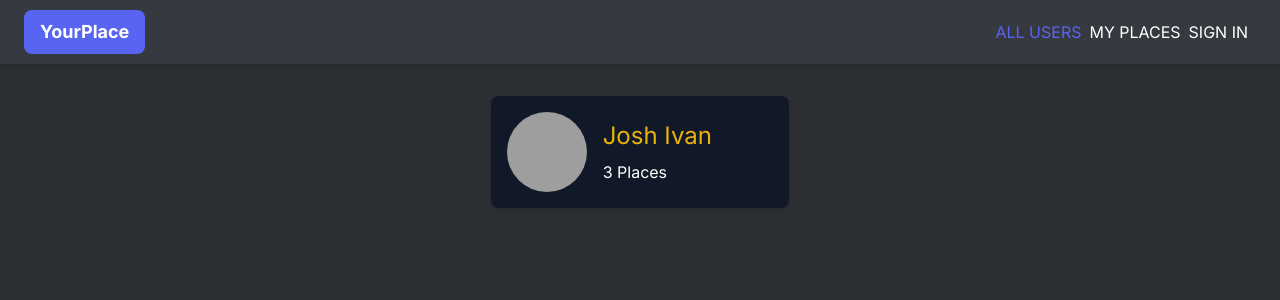
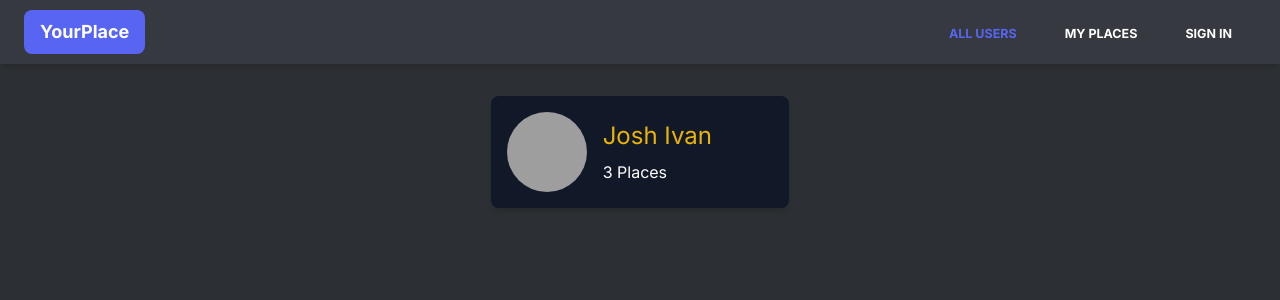
Before and after one commit to Joshlanuevo/Your-Place-Workspace, a Next.js app in the folder client/: page / in a window 1280 px wide. Shown: the top 300 px of the page. Built offline with nearby package versions, Linux system fonts and the light colour scheme; grey boxes are pictures that could not be loaded.

Commit message:
styling added.

```diff
--- a/client/src/app/globals.css
+++ b/client/src/app/globals.css
@@ -1,27 +1,102 @@
 @tailwind base;
 @tailwind components;
 @tailwind utilities;
+@import url('https://fonts.googleapis.com/css2?family=Open+Sans:wght@300;400;500;600;700;800&display=swap');
 
-:root {
-  --foreground-rgb: 0, 0, 0;
-  --background-start-rgb: 214, 219, 220;
-  --background-end-rgb: 255, 255, 255;
+* {
+    box-sizing: border-box;
 }
 
-@media (prefers-color-scheme: dark) {
-  :root {
-    --foreground-rgb: 255, 255, 255;
-    --background-start-rgb: 0, 0, 0;
-    --background-end-rgb: 0, 0, 0;
-  }
+html {
+    font-family: 'Open Sans', sans-serif;
 }
 
 body {
-  color: rgb(var(--foreground-rgb));
-  background: linear-gradient(
-      to bottom,
-      transparent,
-      rgb(var(--background-end-rgb))
-    )
-    rgb(var(--background-start-rgb));
+    margin: 0;
 }
+
+.center {
+    text-align: center;
+    display: flex;
+    justify-content: center;
+    align-items: center;
+}
+
+.nav-links li {
+    margin: 1rem;
+}
+
+.nav-links a {
+    text-decoration: none;
+    padding: 0.5rem;
+    position: relative;
+    font-weight: bold;
+    font-size: 12.5px;
+}
+
+.nav-links a:hover,
+.nav-links a:active,
+.nav-links a.active {
+    color: #5865F2;
+}
+
+.close-icon {
+    color: #fff;
+}
+
+.close-icon:hover {
+    cursor: pointer;
+}
+
+.close-icon:hover svg {
+    color: #5865F2;
+}
+
+.slide-in-right-enter {
+    transform: translateX(100%);
+}
+
+.slide-in-right-enter-active {
+    transform: translateX(0);
+    opacity: 1;
+    transition: all 200ms;
+}
+
+.slide-in-right-exit {
+    transform: translateX(0%);
+    opacity: 1;
+}
+
+.slide-in-right-exit-active {
+    transform: translateX(100%);
+    opacity: 0;
+    transition: all 200ms;
+}
+
+.modal-enter {
+    transform: translateY(100%);
+    opacity: 0;
+}
+
+.modal-enter-active {
+    transform: translateY(100%);
+    opacity: 1;
+    transition: transform 400ms ease-in-out, opacity 400ms ease-in-out;
+}
+
+.modal-exit {
+    transform: translateY(100%);
+    opacity: 1;
+}
+
+.modal-exit-active {
+    transform: translateY(100%);
+    opacity: 0;
+    transition: transform 400ms ease-in-out, opacity 400ms ease-in-out;
+}
+
+.header-style {
+    font-weight: 700;
+    font-size: 20px;
+    cursor: pointer;
+}
```
